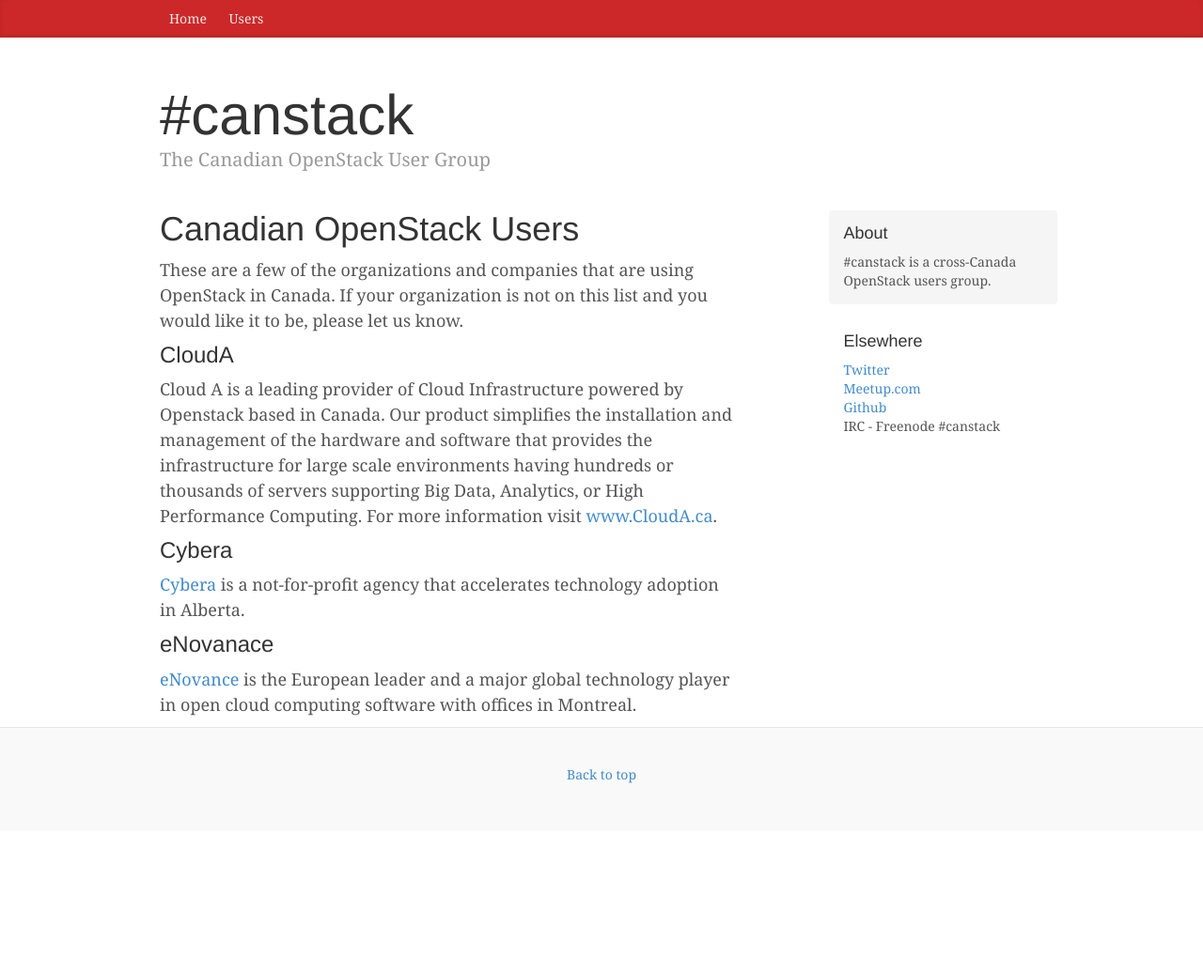
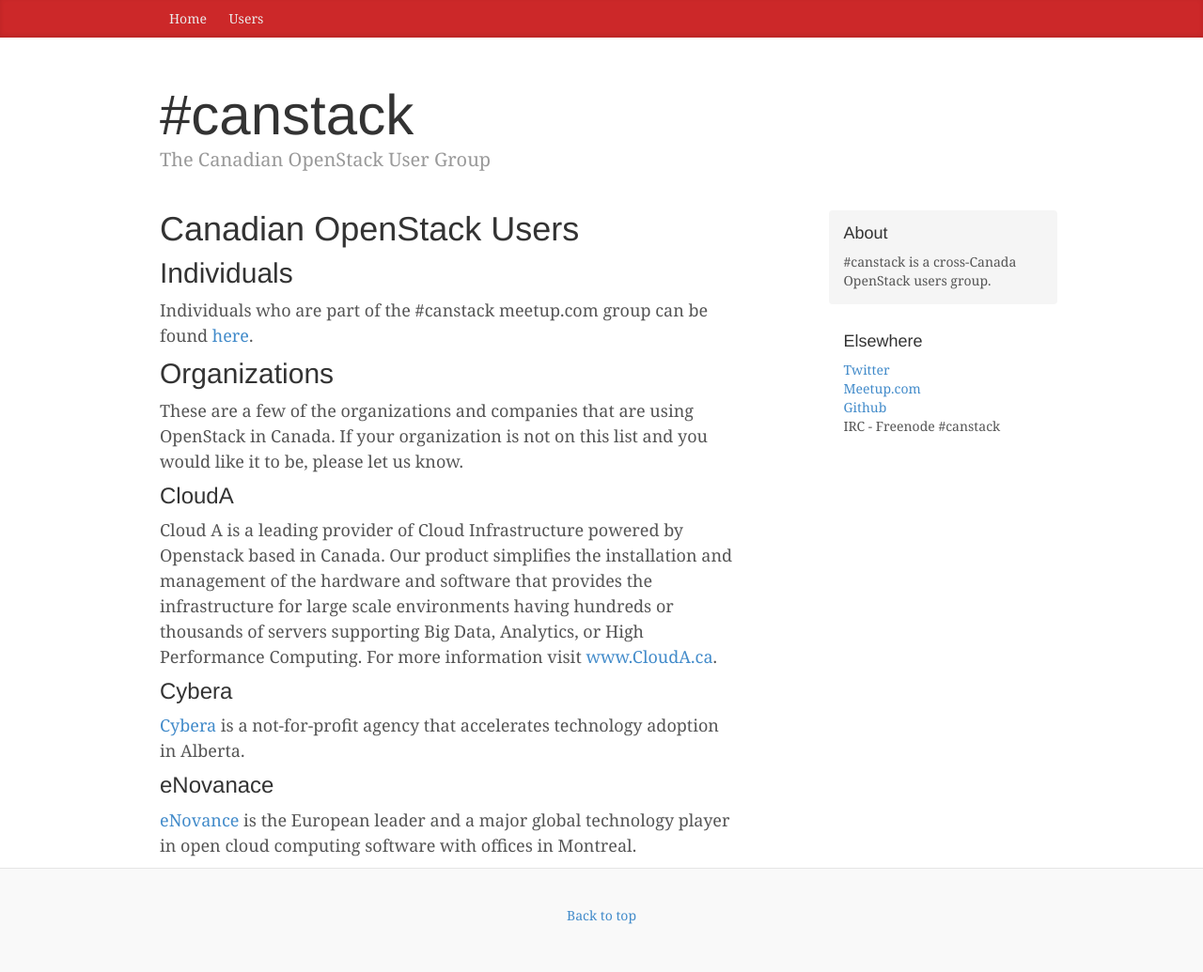
Before and after one commit to canstack/canstack.github.io, a Jekyll site: the page built from users/index.html, in a window 1280 px wide. Shown: the whole page at 94% size. Built offline with Jekyll 4.4.1, drawn with Linux system fonts in a browser that asks for light colours; nearby versions of some CDN libraries; before the commit the page ends 900 px from its top, so only the background shows below that.

Commit message:
added individuals and orgs to users page

```diff
--- a/users/index.html
+++ b/users/index.html
@@ -5,6 +5,9 @@
 
 <div id="home">
   <h1>Canadian OpenStack Users</h1>
+  <h2>Individuals</h2>
+  <P>Individuals who are part of the #canstack meetup.com group can be found <a href="http://www.meetup.com/Canadian-OpenStack-Users-Group/members/">here</a>.
+  <h2>Organizations</h2>
   <p>These are a few of the organizations and companies that are using OpenStack in Canada. If your organization is not on this list and you would like it to be, please let us know.
   <h3>CloudA</h3>
   <p>Cloud A is a leading provider of Cloud Infrastructure powered by Openstack based in Canada. Our product simplifies the installation and management of the hardware and software that provides the infrastructure for large scale environments having hundreds or thousands of servers supporting Big Data, Analytics, or High Performance Computing. For more information visit <a href="http://www.clouda.ca">www.CloudA.ca</a>.</p>
```
Also changed, not shown: 1 other file.
